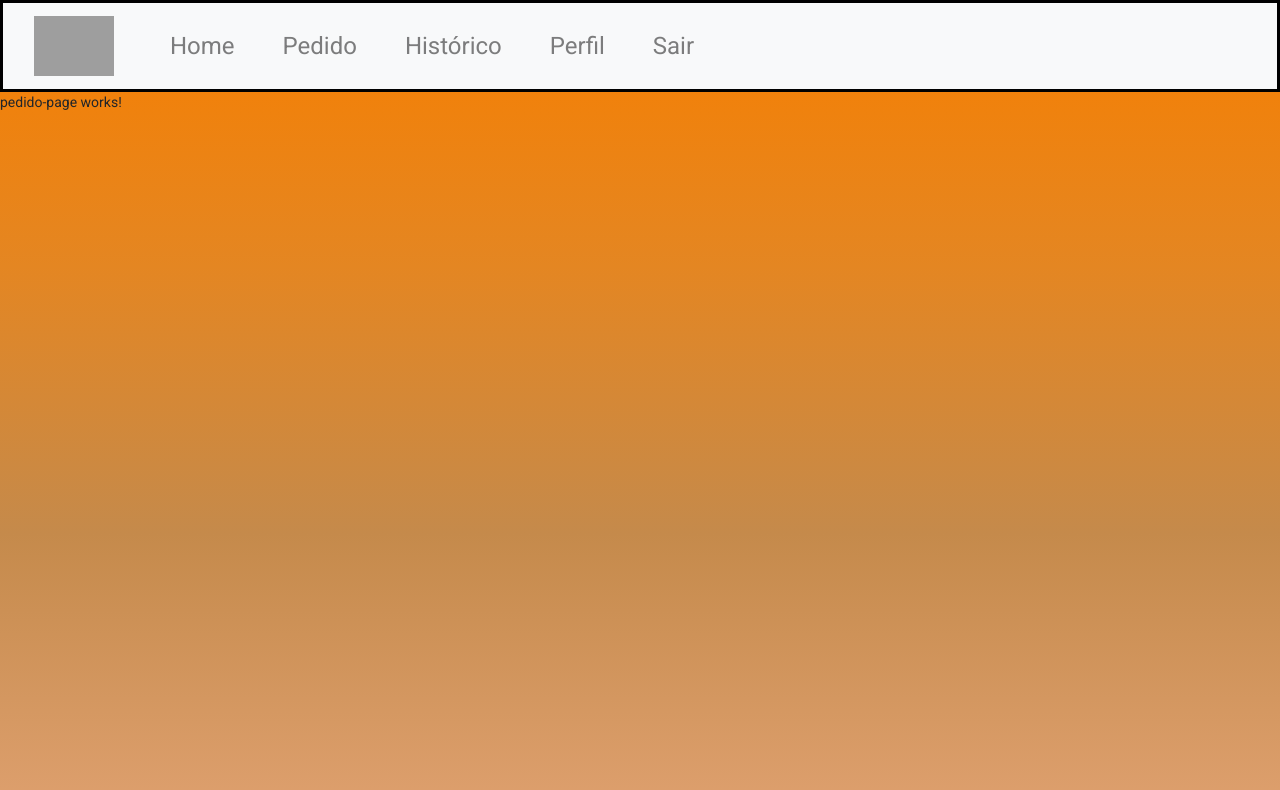
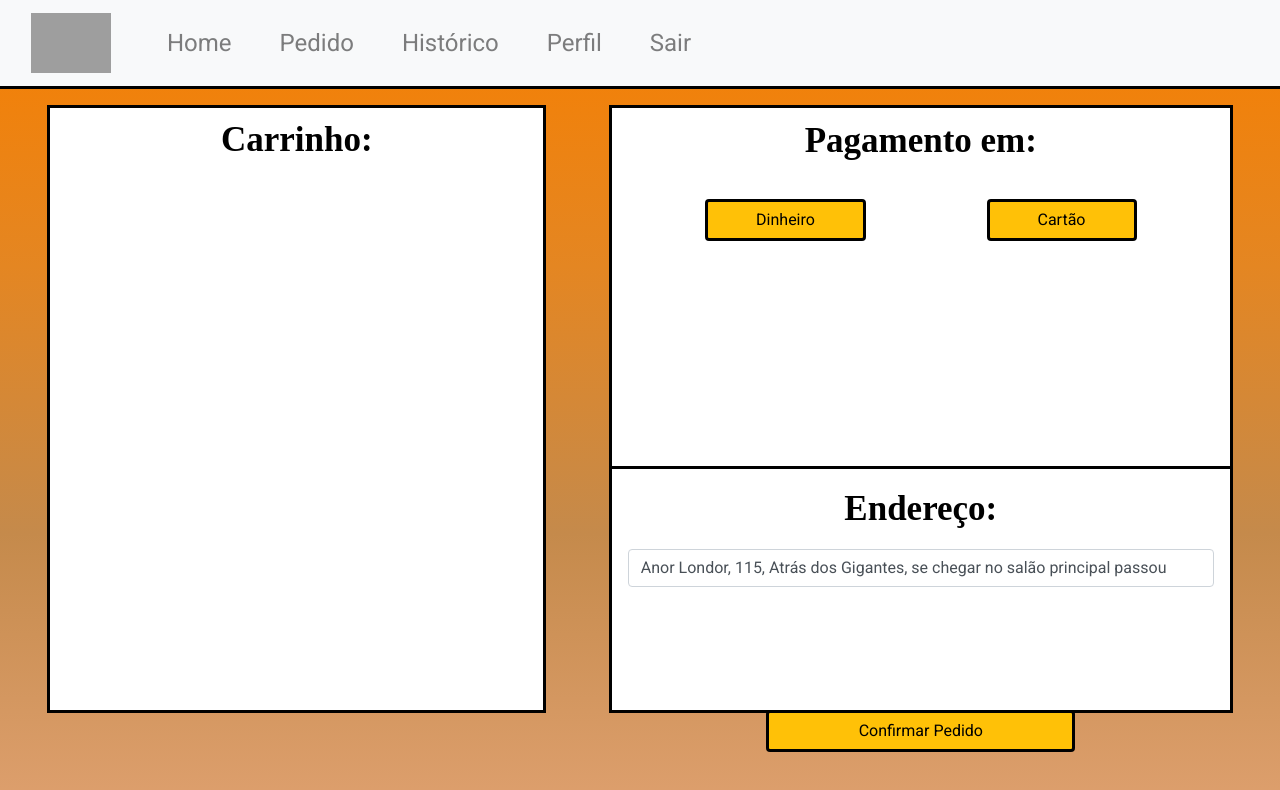
Before and after one commit to Aznaya/DeliveryMineiroFrontend, an Angular app: page /pedido in a window 1280 px wide. Shown: the top 790 px of the page. Built offline with nearby package versions, Linux system fonts and the light colour scheme; grey boxes are pictures that could not be loaded; what ngx-mask would draw is missing.

Commit message:
Tela de pedido

```diff
--- a/src/app/components/nav-bar/nav-bar.component.css
+++ b/src/app/components/nav-bar/nav-bar.component.css
@@ -6,7 +6,8 @@
 
 nav {
   color: black;
-  border: 3px solid;
+  border-style: solid;
+  border-width: 0px 0px 3px 0px;
 }
 
 li {
--- a/src/app/pages/pedido-page/pedido-page.component.css
+++ b/src/app/pages/pedido-page/pedido-page.component.css
@@ -0,0 +1,52 @@
+h1 {
+	font-family: "Satisfy", "Brush Script MT", "Lucida Handwriting", cursive;
+	font-size: 35px;
+	font-weight: bold;
+	display: flex;
+	justify-content: center;
+	padding-bottom: 10px;
+}
+
+h2 {
+  font-family: "Satisfy", "Brush Script MT", "Lucida Handwriting", cursive;
+  font-size: 30px;
+}
+
+.body {
+  height: 80%;
+}
+
+.componente {
+  width: 50%;
+  height: 100%;
+  color: black;
+  border: 3px solid;
+}
+
+.carrinho {
+  display: flex;
+  justify-content: center;
+  width: 40%;
+  height: 100%;
+  padding: 1rem;
+  color: black;
+  border: 3px solid;
+}
+
+.pagamento {
+  height: 60%;
+  padding: 1px;
+  color: black;
+  border-style: solid;
+  border-width: 0px 0px 3px 0px;
+}
+
+.endereco {
+  height: 40%;
+  padding: 1px;
+}
+
+.botao {
+  color: black;
+  border: 3px solid;
+}
--- a/src/app/pages/pedido-page/pedido-page.component.html
+++ b/src/app/pages/pedido-page/pedido-page.component.html
@@ -1,2 +1,47 @@
 <app-nav-bar></app-nav-bar>
-<p>pedido-page works!</p>
+
+<div class="body d-flex justify-content-around p-3">
+  <div class="carrinho bg-white">
+    <h1>Carrinho:</h1>
+  </div>
+  <div class="componente">
+    <div class="pagamento d-flex justify-content-center bg-white w-100">
+      <div class="w-100 h-100 p-3">
+        <h1 class="d-flex justify-content-center">Pagamento em:</h1>
+        <div class="d-flex justify-content-around w-100 p-3">
+          <div class="d-flex justify-content-center">
+            <button type="button" class="botao btn btn-warning w-100 px-5" (click)="tipoPagamento(true)">Dinheiro</button>
+          </div>
+          <div class="d-flex justify-content-center">
+            <button type="button" class="botao btn btn-warning w-100 px-5" (click)="tipoPagamento(false)">Cartão</button>
+          </div>
+        </div>
+        <div class="p-2 w-100 h-100 d-flex justify-content-center">
+          <div *ngIf="dinheiro">
+            <div>
+              <h2 class="d-flex justify-content-center p-2">Troco:</h2>
+              <input type="number" class="form-control" [(ngModel)]="troco" placeholder="Troco">
+            </div>
+          </div>
+          <div *ngIf="cartao">
+            <div>
+              <h2 class="d-flex justify-content-center p-2">Selecione a Bandeira:</h2>
+              <select [(ngModel)]="bandeira" class="form-control" placeholder="Selecione a bandeira">
+                <option *ngFor="let item of bandeiras" [value]="item">{{item}}</option>
+              </select>
+            </div>
+          </div>
+        </div>
+      </div>
+    </div>
+    <div class="endereco d-flex justify-content-center bg-white w-100 p-3">
+      <div class="w-100">
+        <h1 class="d-flex justify-content-center p-2">Endereço:</h1>
+        <input type="text" class="form-control w-100" [(ngModel)]="endereco" placeholder="Endereço">
+      </div>
+    </div>
+    <div class="d-flex justify-content-center">
+      <button type="button" class="botao btn btn-warning w-50" (click)="realizarPedido()">Confirmar Pedido</button>
+    </div>
+  </div>
+</div>
--- a/src/app/pages/pedido-page/pedido-page.component.ts
+++ b/src/app/pages/pedido-page/pedido-page.component.ts
@@ -6,10 +6,45 @@ import { Component, OnInit } from '@angular/core';
   styleUrls: ['./pedido-page.component.css']
 })
 export class PedidoPageComponent implements OnInit {
+  public dinheiro: boolean = false;
+  public cartao: boolean = false;
+  public troco: Number = 0;
+  public bandeira: String = '';
+  public bandeiras = [
+    'Visa',
+    'Mastercard',
+    'American Express',
+    'Elo',
+    'Hipercard',
+    'Dinners Club',
+    'Sorocred'
+  ];
+  public endereco: String = 'Anor Londor, 115, Atrás dos Gigantes, se chegar no salão principal passou';
 
   constructor() { }
 
   ngOnInit(): void {
   }
 
+  tipoPagamento(ehDinheiro: boolean): void {
+    if (ehDinheiro) {
+      this.dinheiro = true;
+      this.cartao = false;
+    } else {
+      this.dinheiro = false;
+      this.cartao = true;
+    }
+  }
+
+  realizarPedido(): void {
+    console.log('Realizando Pedido');
+    console.log('O pagamento será em ');
+    if (this.dinheiro) {
+      console.log('Dinheiro com troco de ', this.troco)
+    }
+    if (this.cartao) {
+      console.log('Cartão com bandeira da ', this.bandeira)
+    }
+    console.log('No endereço: ', this.endereco)
+  }
 }
```
